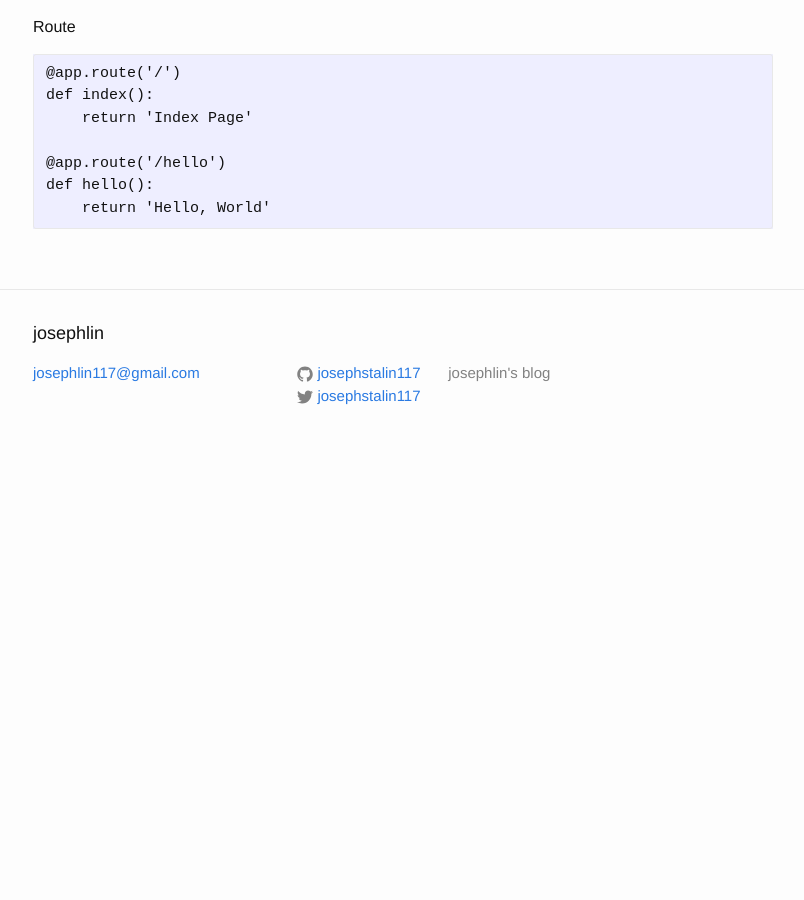
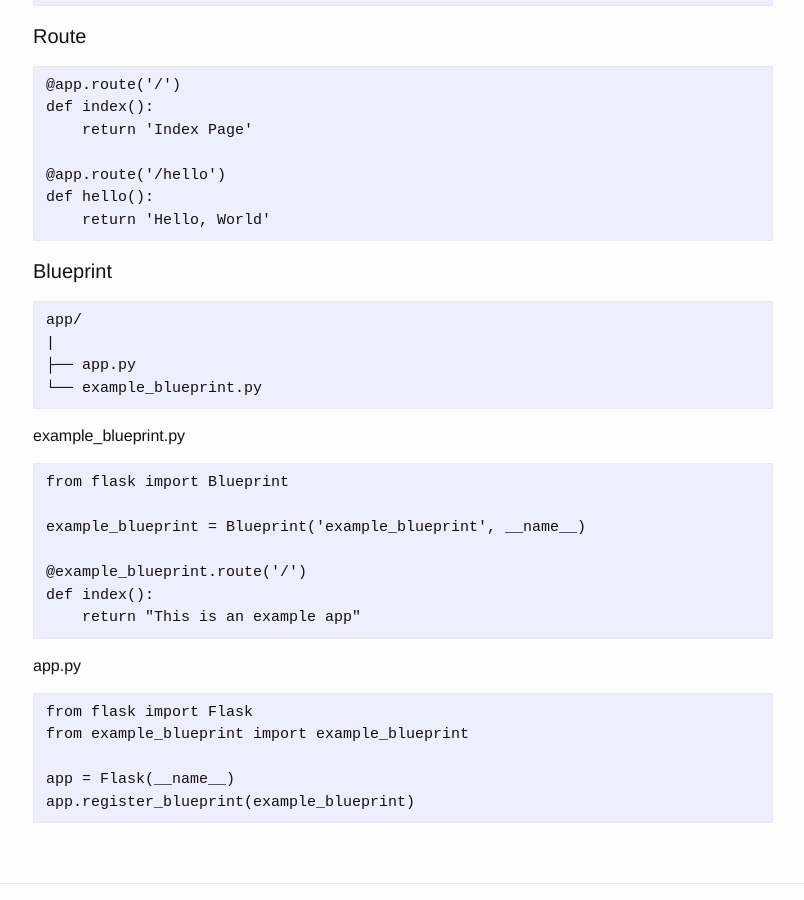
Before and after one commit to josephstalin117/josephstalin117.github.io, a Jekyll site: the page built from _posts/2019-10-15-flask.markdown, in a window 1280 px wide and 900 px high, scrolled down 460 px. Shown: the whole window, without its empty margins (237-1041 px from the left). Built offline with Jekyll 4.4.1, drawn with Linux system fonts in a browser that asks for light colours; before the commit the page ends 927 px from its top, so only the background shows below that.

````diff
--- a/_posts/2016-07-03-nginx.markdown
+++ b/_posts/2016-07-03-nginx.markdown
@@ -16,6 +16,7 @@
 sudo nginx            # start
 sudo nginx -s stop    # stop
 sudo nginx -s reload  # restart
+sudo systemctl reload nginx
 ```
 
 #### REST
--- a/_posts/2018-4-30-docker.markdown
+++ b/_posts/2018-4-30-docker.markdown
@@ -186,6 +186,12 @@
 
 ```
 
+docker compose
+```
+# Make sure you are in the same directory as docker-compose.yml
+docker-compose up -d
+```
+
 network
 ```
 # 创建新的docker网络
--- a/_posts/2019-10-15-flask.markdown
+++ b/_posts/2019-10-15-flask.markdown
@@ -5,7 +5,7 @@
 categories: command
 ---
 
-运行
+#### 运行
 ```
 $export FLASK_APP=hello.py
 $export FLASK_ENV=development
@@ -18,7 +18,7 @@
 flask run --host=0.0.0.0 --port=5001
 ```
 
-Route
+#### Route
 ```
 @app.route('/')
 def index():
@@ -28,3 +28,31 @@
 def hello():
     return 'Hello, World'
 ```
+
+#### Blueprint
+```
+app/
+|
+├── app.py
+└── example_blueprint.py
+```
+
+example_blueprint.py
+```
+from flask import Blueprint
+
+example_blueprint = Blueprint('example_blueprint', __name__)
+
+@example_blueprint.route('/')
+def index():
+    return "This is an example app"
+```
+
+app.py
+```
+from flask import Flask
+from example_blueprint import example_blueprint
+
+app = Flask(__name__)
+app.register_blueprint(example_blueprint)
+```
````
Also changed, not shown: _posts/2018-6-23-latex.markdown (+15 -0 lines), _posts/2021-2-23-respberry.markdown (added, +45 -0 lines).
